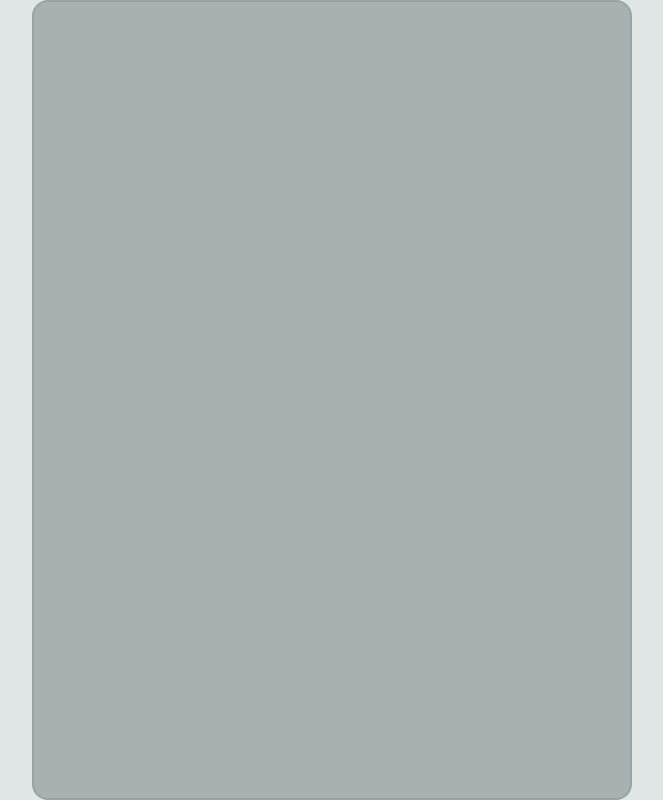
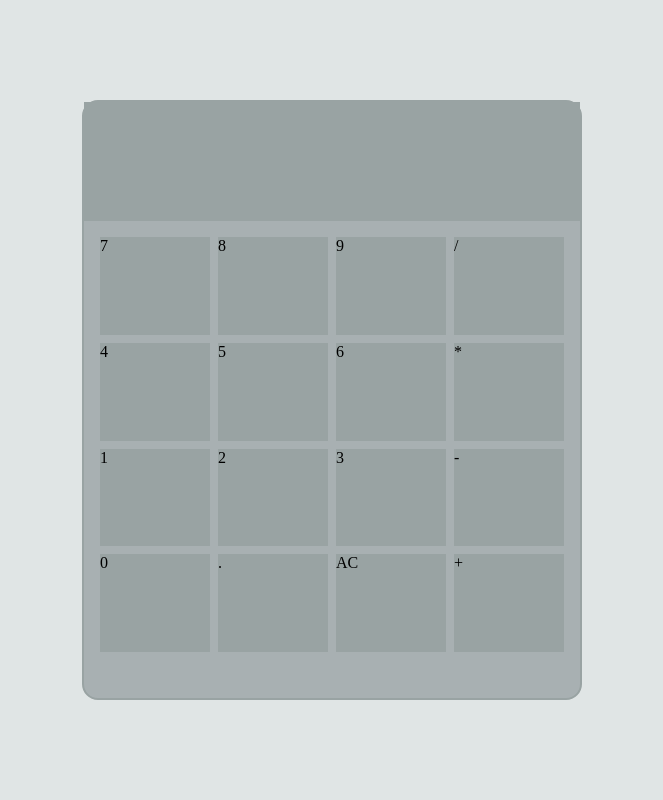
Before and after one commit to thanosballo/CalculatorProject, a plain HTML site: page index.html in a window 1280 px wide. Shown: the whole page, without its empty margins (308-971 px from the left). Drawn offline with Linux system fonts and the light colour scheme.

Commit message:
changes made

```diff
--- a/index.html
+++ b/index.html
@@ -10,24 +10,24 @@
 </head>
 <body>
     <div class="container">
-        <div class="wrapper">
-            <div class="display"></div>
-            <div class="button"></div>
-            <div class="button"></div>
-            <div class="button"></div>
-            <div class="button"></div>
-            <div class="button"></div>
-            <div class="button"></div>
-            <div class="button"></div>
-            <div class="button"></div>
-            <div class="button"></div>
-            <div class="button"></div>
-            <div class="button"></div>
-            <div class="button"></div>
-            <div class="button"></div>
-            <div class="button"></div>
-            <div class="button"></div>
-            <div class="button"></div>
+        <div class="display wrapper"></div>
+        <div class="wrapper grid">
+            <div class="button">7</div>
+            <div class="button">8</div>
+            <div class="button">9</div>
+            <div class="button">/</div>
+            <div class="button">4</div>
+            <div class="button">5</div>
+            <div class="button">6</div>
+            <div class="button">*</div>
+            <div class="button">1</div>
+            <div class="button">2</div>
+            <div class="button">3</div>
+            <div class="button">-</div>
+            <div class="button">0</div>
+            <div class="button">.</div>
+            <div class="button">AC</div>
+            <div class="button">+</div>
         </div>
     </div>
 </body>
--- a/style.css
+++ b/style.css
@@ -12,11 +12,28 @@ body {
 }
 .container {
   background-color: #a8b0b2;
-  height: 800px;
-  width: 600px;
+  height: 600px;
+  width: 500px;
   border-radius: 1rem;
   border: 2px solid #99a3a3;
 }
 .wrapper {
-  padding: 1rem;
+  padding:1rem;
 }
+.grid {
+  display: grid;
+  grid-template-columns: repeat(4,1fr);
+  grid-template-rows: repeat(4,1fr);
+  gap:0.5rem;
+  width: 100%;
+  height: 75%;
+}
+.display {
+  width:100%;
+  height:20%;
+  background-color: #99a3a3;
+}
+.button{
+  background-color:#99a3a3 ;
+  width: 100%;
+}
```
